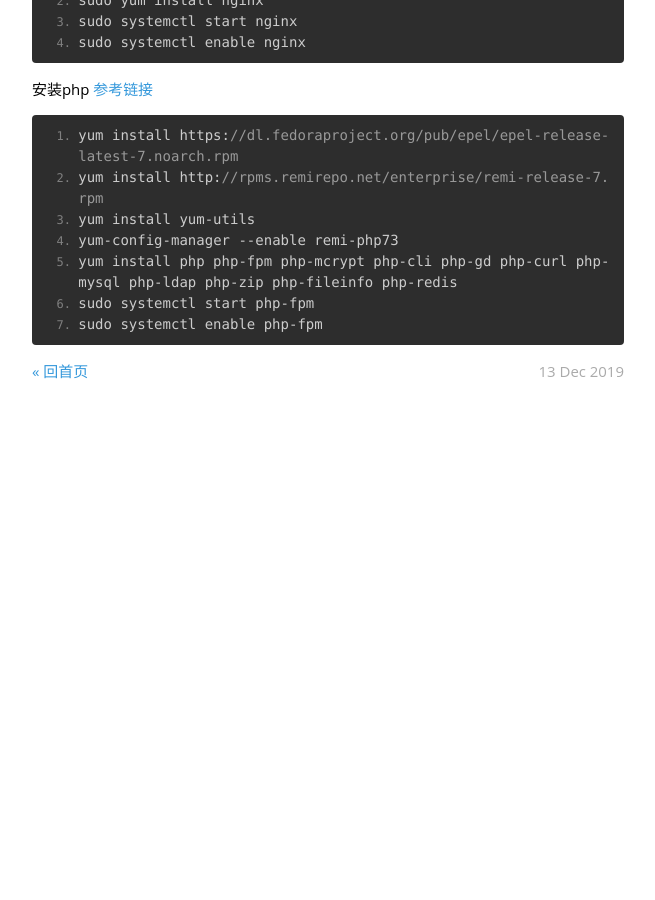
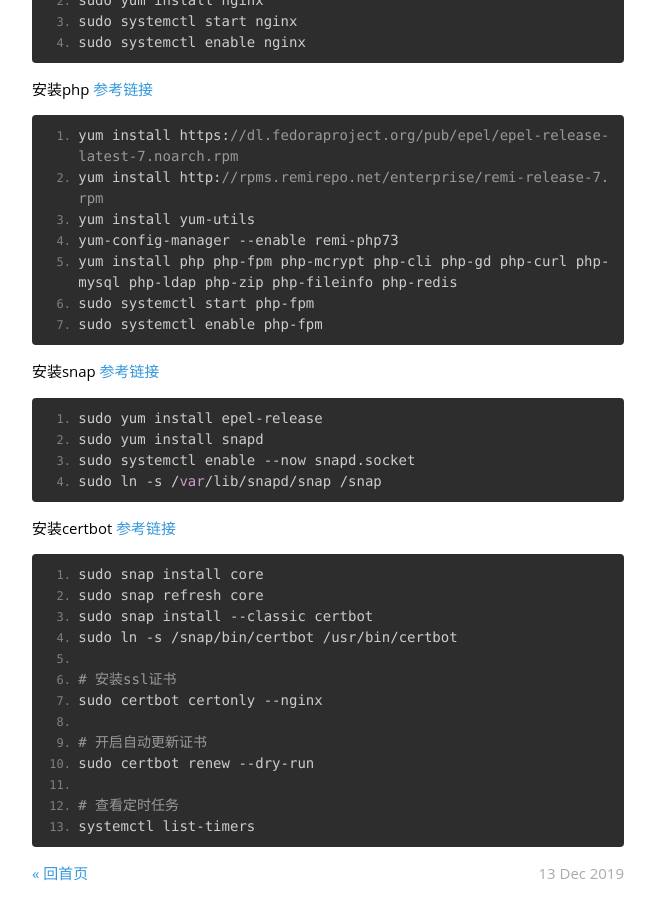
Before and after one commit to hiwjd/hiwjd.github.io, a Jekyll site: the page built from _posts/2019-12-13-centos7-deploy-note.markdown, in a window 1280 px wide and 900 px high, scrolled down 2993 px. Shown: the whole window, without its empty margins (312-967 px from the left). Built offline with Jekyll 4.4.1, drawn with Linux system fonts in a browser that asks for light colours; nearby versions of some CDN libraries; some web fonts are replaced; comment, search, counter and statistics services are not loaded; before the commit the page ends 3398 px from its top, so only the background shows below that.

Commit message:
Update 2019-12-13-centos7-deploy-note.markdown

````diff
--- a/_posts/2019-12-13-centos7-deploy-note.markdown
+++ b/_posts/2019-12-13-centos7-deploy-note.markdown
@@ -168,3 +168,32 @@ yum install php php-fpm php-mcrypt php-cli php-gd php-curl php-mysql php-ldap ph
 sudo systemctl start php-fpm
 sudo systemctl enable php-fpm
 ```
+
+安装snap
+[参考链接](https://snapcraft.io/docs/installing-snap-on-centos)
+
+```
+sudo yum install epel-release
+sudo yum install snapd
+sudo systemctl enable --now snapd.socket
+sudo ln -s /var/lib/snapd/snap /snap
+```
+
+安装certbot
+[参考链接](https://certbot.eff.org/instructions?ws=nginx&os=centosrhel7)
+
+```
+sudo snap install core
+sudo snap refresh core
+sudo snap install --classic certbot
+sudo ln -s /snap/bin/certbot /usr/bin/certbot
+
+# 安装ssl证书
+sudo certbot certonly --nginx
+
+# 开启自动更新证书
+sudo certbot renew --dry-run
+
+# 查看定时任务
+systemctl list-timers
+```
````
